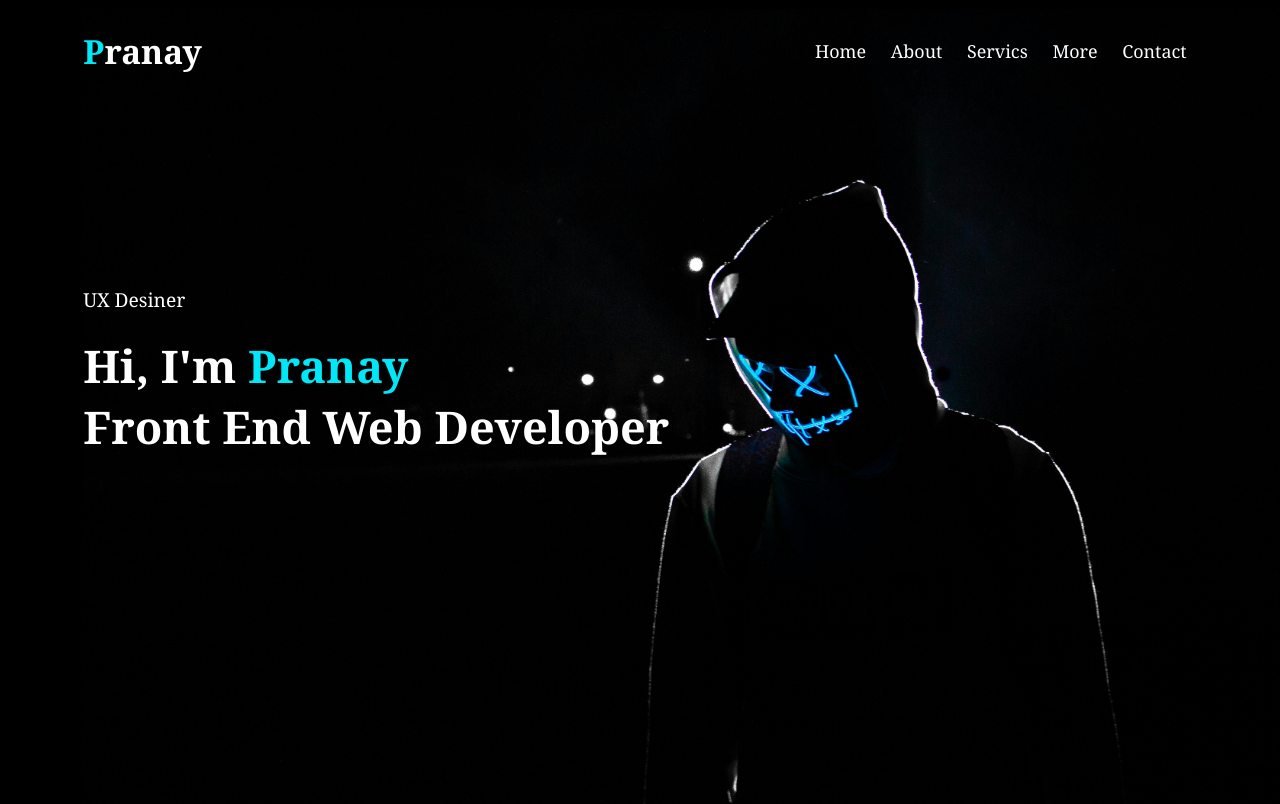
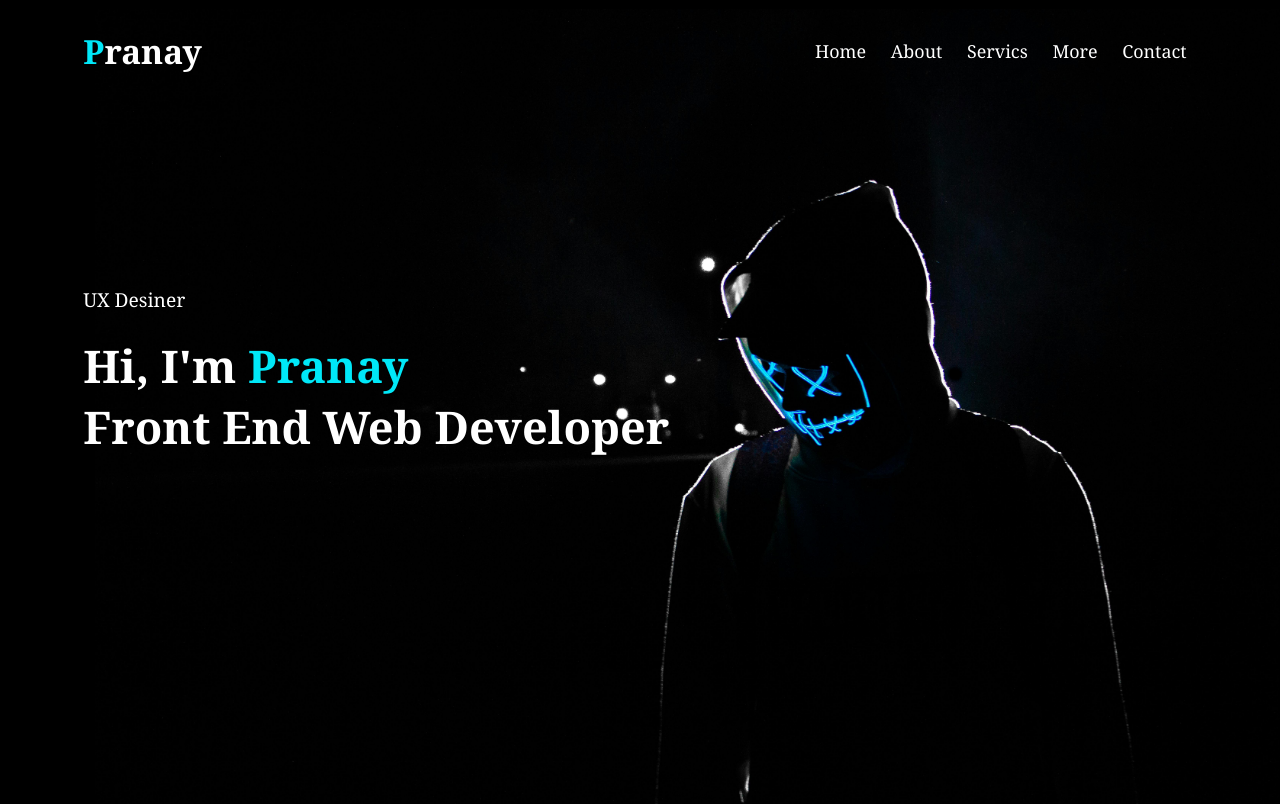
Before and after one commit to Pranay8446/main2, a plain HTML site: page index.html in a window 1280 px wide. Shown: the top 804 px of the page. Drawn offline with Linux system fonts and the light colour scheme.

Commit message:
Update pranay2.css

```diff
--- a/pranay2.css
+++ b/pranay2.css
@@ -26,7 +26,7 @@ body{
     background-repeat: no-repeat;
     /* background-attachment: fixed; */
     background-size: cover;
-    background-position: 83px 45%;
+    background-position: 95px 45%;
     color: #fff;
     /* display: flex; */
     /* align-items: center; */
```
